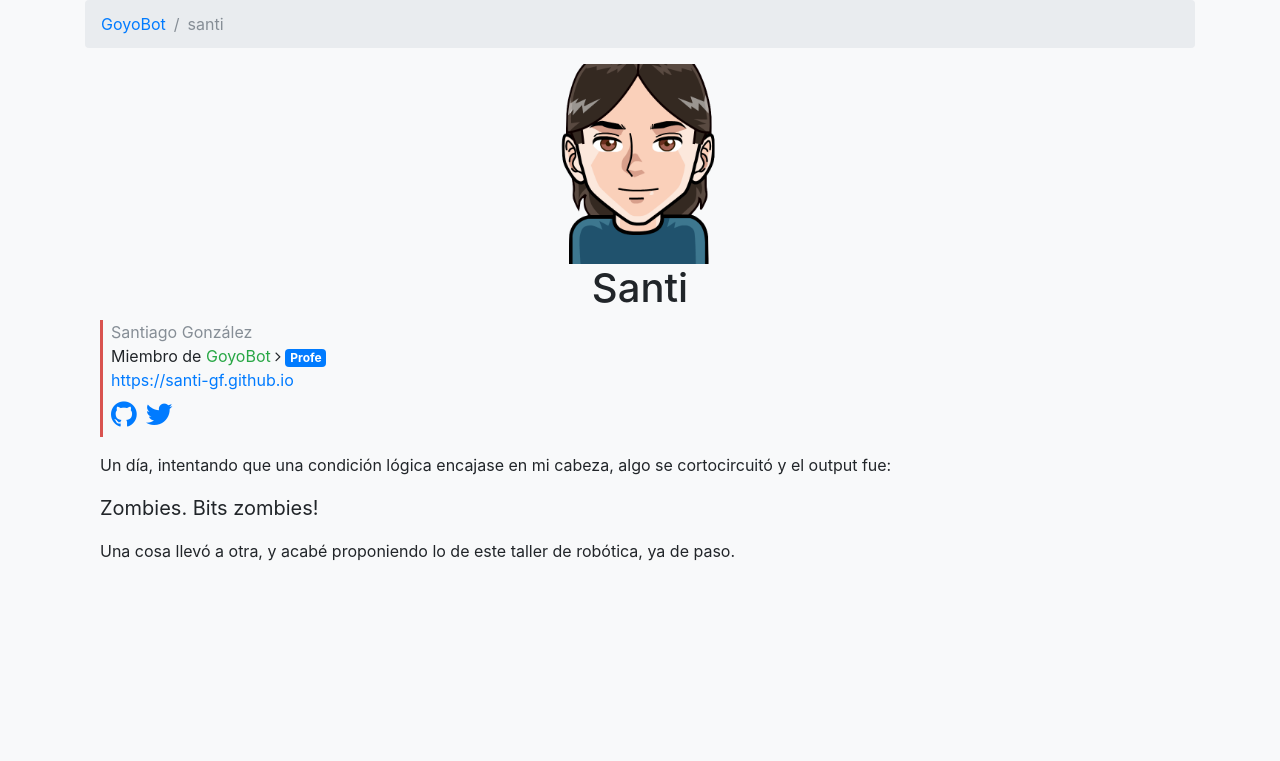
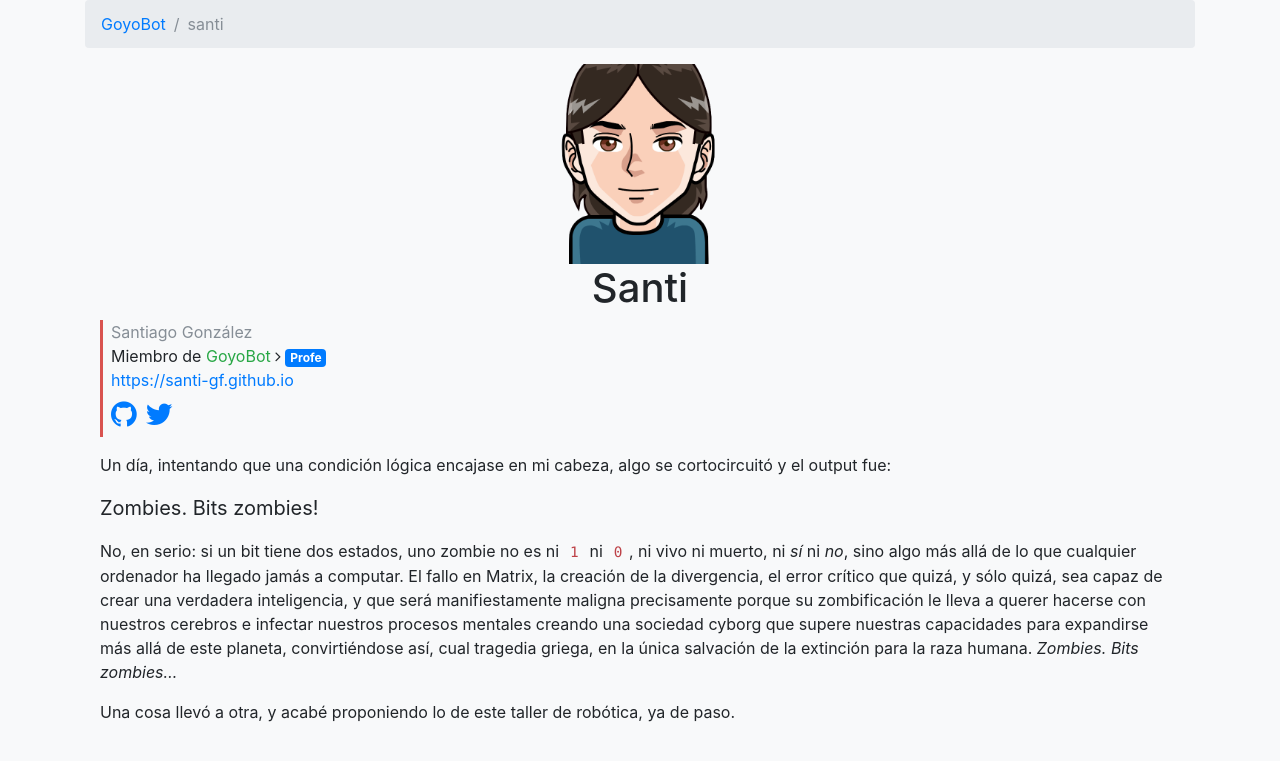
Before and after one commit to GoyoBot/goyobot.github.io, a Jekyll site: the page built from _authors/santi.md, in a window 1280 px wide. Shown: the top 761 px of the page. Built offline with Jekyll 4.4.1, drawn with Linux system fonts in a browser that asks for light colours; nearby versions of some CDN libraries.

Commit message:
Update Santi bio

```diff
--- a/_authors/santi.md
+++ b/_authors/santi.md
@@ -18,4 +18,6 @@ algo se cortocircuitó y el output fue:
 > Zombies. Bits zombies!
 {:.blockquote}
 
+> No, en serio: si un bit tiene dos estados, uno zombie no es ni `1` ni `0`, ni vivo ni muerto, ni *sí* ni *no*, sino algo más allá de lo que cualquier ordenador ha llegado jamás a computar. El fallo en Matrix, la creación de la divergencia, el error crítico que quizá, y sólo quizá, sea capaz de crear una verdadera inteligencia, y que será manifiestamente maligna precisamente porque su zombificación le lleva a querer hacerse con nuestros cerebros e infectar nuestros procesos mentales creando una sociedad cyborg que supere nuestras capacidades para expandirse más allá de este planeta, convirtiéndose así, cual tragedia griega, en la única salvación de la extinción para la raza humana. *Zombies. Bits zombies...*
+
 Una cosa llevó a otra, y acabé proponiendo lo de este taller de robótica, ya de paso.
```
